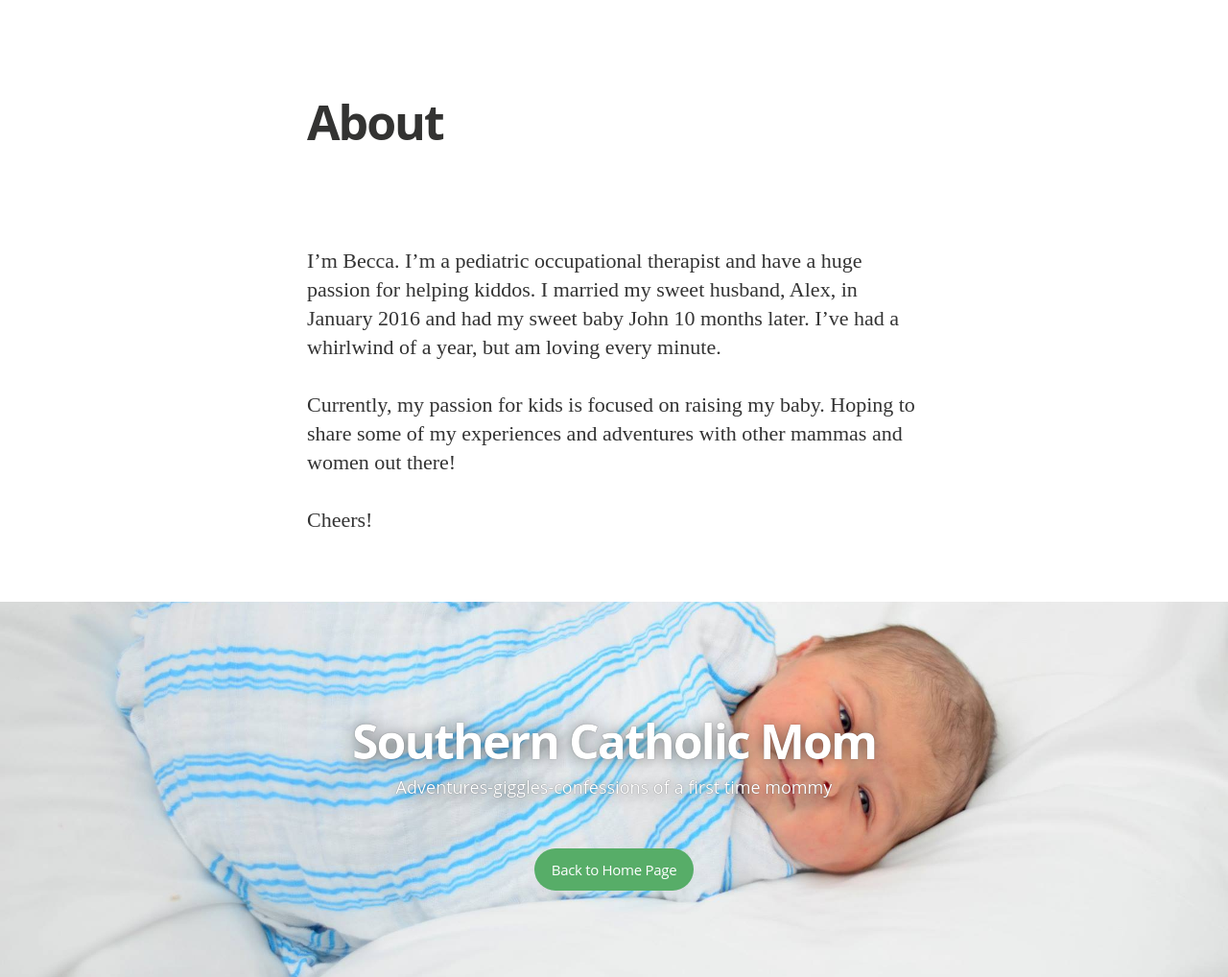
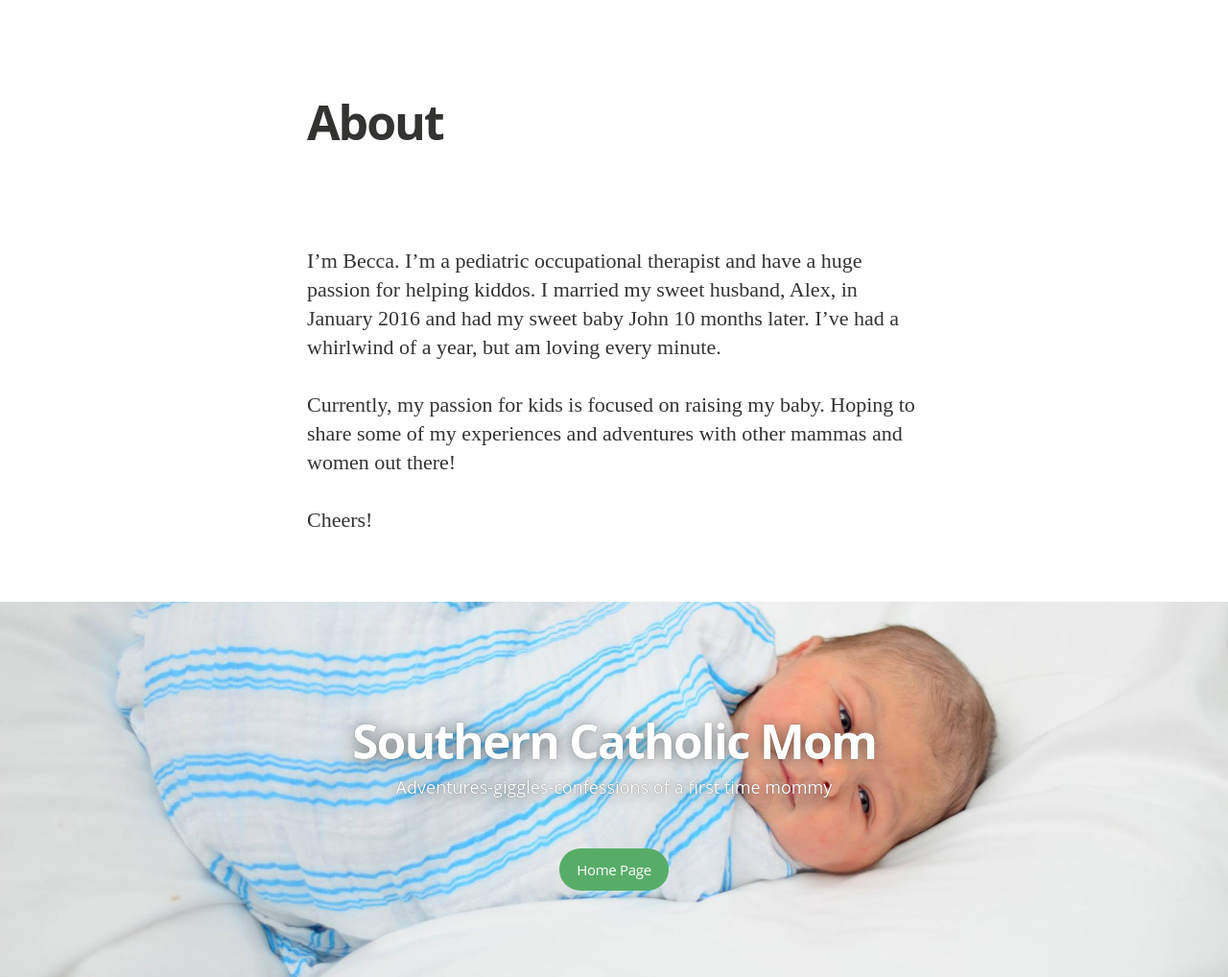
Before and after one commit to beccamccaskey/southerncatholicmom, a Jekyll site: the page built from about.md, in a window 1280 px wide. Shown: the whole page at 96% size. Built offline with Jekyll 4.4.1, drawn with Linux system fonts in a browser that asks for light colours; nearby versions of some CDN libraries; some web fonts are replaced.

Commit message:
Update page.html

```diff
--- a/_layouts/page.html
+++ b/_layouts/page.html
@@ -50,7 +50,7 @@
       <div class="inner">
         <h1 class="blog-title">{{ site.title }}</h1>
         <h2 class="blog-description">{{ site.description }}</h2>
-        <a href={{ "/" | prepend: site.baseurl }} class="btn">Back to Home Page</a>
+        <a href={{ "/" | prepend: site.baseurl }} class="btn">Home Page</a>
       </div>
     </div>
     {% include javascripts.html %}
```
